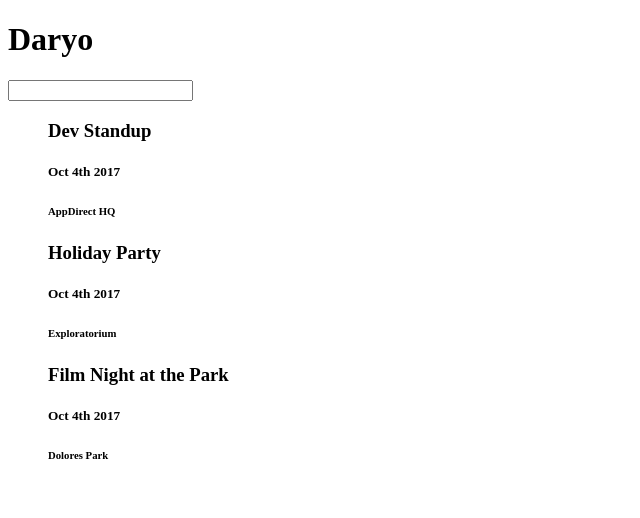
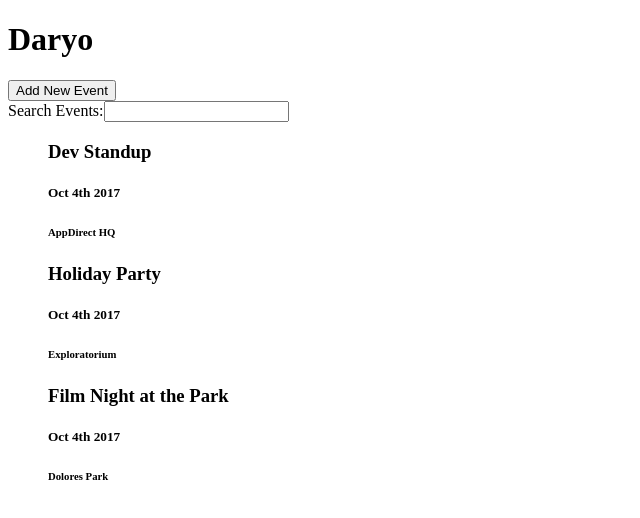
Before and after one commit to dpaghari/vibes, a React (Create React App) app: page / in a window 1280 px wide. Shown: the top 518 px of the page, without its empty margins (0-640 px from the left). Built offline with nearby package versions, Linux system fonts and the light colour scheme.

Commit message:
added functionality to add a new event

```diff
--- a/src/App.js
+++ b/src/App.js
@@ -48,7 +48,8 @@ class EventList extends React.Component {
     super();
     this.filterEvents = this.filterEvents.bind(this);
     this.state = {
-      events: props.events
+      events: props.events,
+      addingEvent: false
     };
   }
 
@@ -58,16 +59,54 @@ class EventList extends React.Component {
     });
   }
 
+  showEventForm() {
+    this.setState({addingEvent: true});
+  }
+
   render() {
     return (
       <div>
+        <button onClick={this.showEventForm.bind(this)}>Add New Event</button><br/>
+        { this.renderAddEventForm() }
+        <label>Search Events:</label>
         <input type="text"
-         onChange={this.filterEvents}/>
+         onChange={ this.filterEvents }/>
         <ul>
-          {this.renderEvents()}
+          { this.renderEvents() }
         </ul>
       </div>
     );
+  }
+
+  renderAddEventForm() {
+    if(this.state.addingEvent) {
+      return (
+        <form onSubmit={this.addNewEvent.bind(this)}>
+          <input ref="eventName" type="text"/>
+          <input ref="eventLocation" type="text"/>
+          <input ref="eventDate" type="date"/>
+          <input type="submit"/>
+        </form>
+      );
+    }
+    else return null;
+  }
+
+  addNewEvent(e) {
+    e.preventDefault();
+    let { eventName, eventLocation, eventDate } = this.refs;
+    let newEvent = {
+      name: eventName.value,
+      location: eventLocation.value,
+      eventDate: moment(eventDate.value).format('MMM Do YYYY'),
+      createdAt: Date.now(),
+      done: false
+    };
+
+    this.state.events.push(newEvent);
+    this.setState({
+      events: this.state.events
+    });
   }
 
   renderEvents() {
@@ -75,7 +114,7 @@ class EventList extends React.Component {
     console.log(events);
     return events.map((event, idx) => {
         return (
-          <div key={idx}>
+          <div key={ idx }>
             <h3>{event.name}</h3>
             <h5>{event.eventDate}</h5>
             <h6>{event.location}</h6>
```
